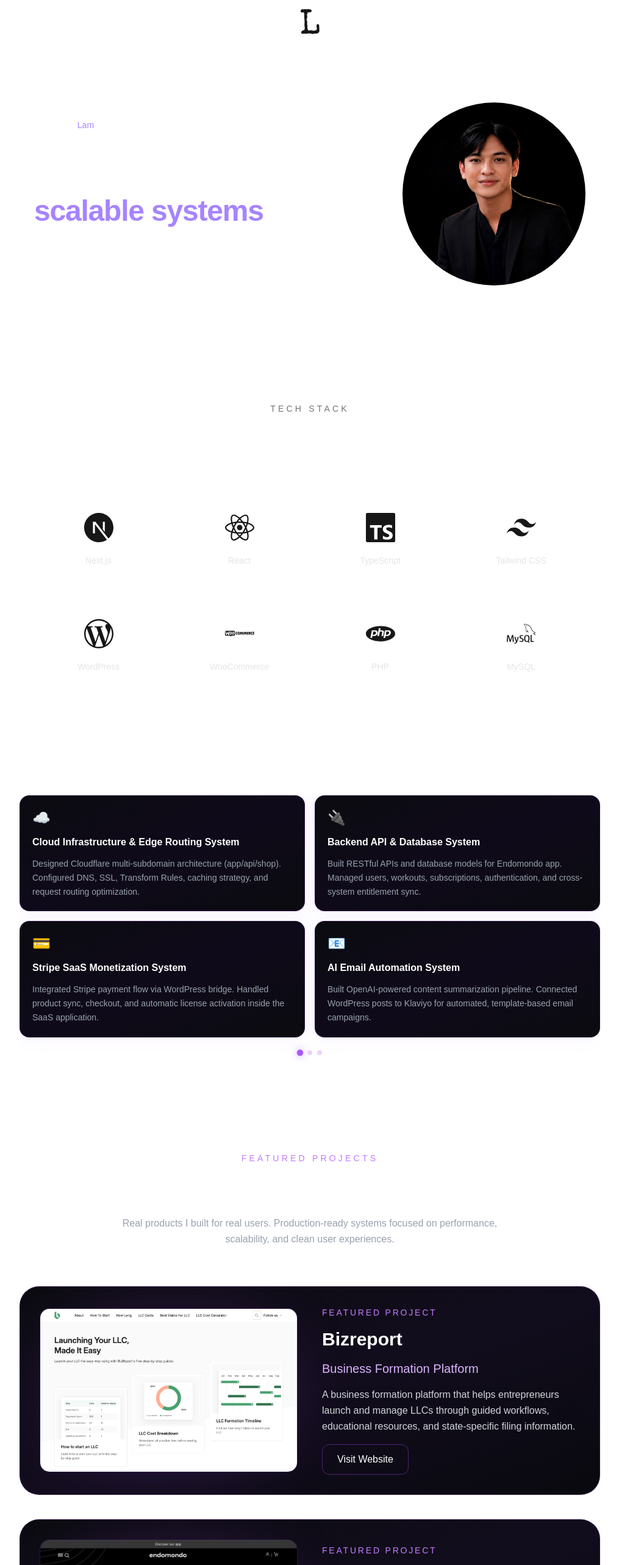
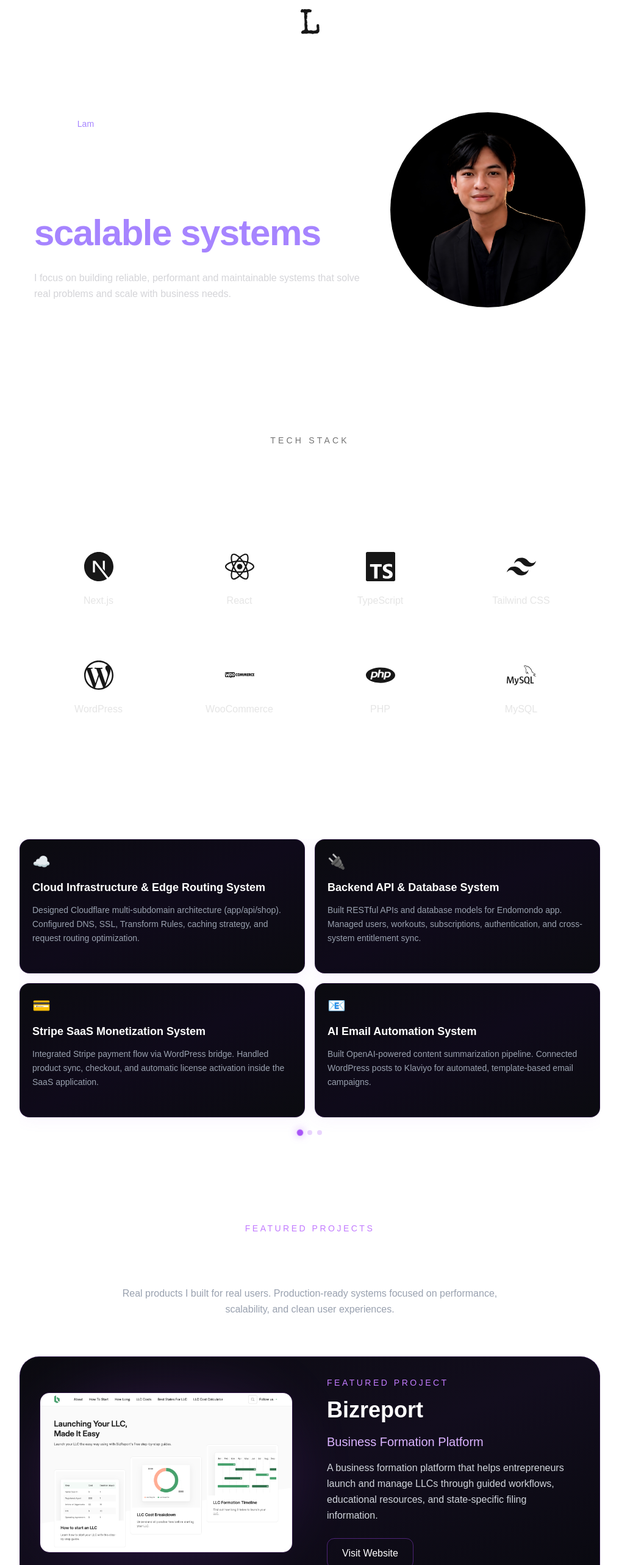
Before and after one commit to lamdev1902/my-portfolio, a Next.js app: page / in a window 1280 px wide. Shown: the top 2566 px of the page at 61% size, without its empty margins (132-1147 px from the left). Built offline with nearby package versions, Linux system fonts and the light colour scheme.

Commit message:
responsive

```diff
--- a/components/home/Experience.tsx
+++ b/components/home/Experience.tsx
@@ -12,41 +12,62 @@ import "swiper/css/pagination";
 
 function chunkArray<T>(arr: T[], size: number) {
   const result: T[][] = [];
+
   for (let i = 0; i < arr.length; i += size) {
     result.push(arr.slice(i, i + size));
   }
+
   return result;
 }
 
 export default function ExperienceSection() {
-  const slides = chunkArray(experienceData, 4);
+  // mobile: 1 card
+  // tablet: 2 cards
+  // desktop: 4 cards
+  const slides =
+    typeof window !== "undefined" && window.innerWidth < 768
+      ? chunkArray(experienceData, 1)
+      : typeof window !== "undefined" && window.innerWidth < 1024
+        ? chunkArray(experienceData, 2)
+        : chunkArray(experienceData, 4);
 
   return (
     <section className="w-full">
-      <h2 className="text-2xl font-bold mb-6 text-white">
+      <h2 className="mb-6 text-2xl font-bold text-white">
         Work Experience
       </h2>
 
-      {/* WRAPPER controls spacing */}
       <div className="space-y-6">
         <Swiper
           slidesPerView={1}
           spaceBetween={20}
           modules={[Pagination]}
           pagination={{ clickable: true }}
-          className="pb-20"
+          className="pb-16"
         >
           {slides.map((group, index) => (
             <SwiperSlide key={index}>
-              <div className="grid grid-cols-2 grid-rows-2 gap-4">
+              <div
+                className="
+                  grid
+                  grid-cols-1
+                  gap-4
+                  sm:grid-cols-2
+                  lg:grid-cols-2
+                "
+              >
                 {group.map((item, i) => {
                   const card = (
-                    <Card className="h-full flex flex-col gap-3">
-                      <div className="text-2xl">{item.icon}</div>
-                      <h3 className="font-semibold text-white">
+                    <Card className="flex h-full min-h-[220px] flex-col gap-3">
+                      <div className="text-2xl">
+                        {item.icon}
+                      </div>
+
+                      <h3 className="text-lg font-semibold text-white">
                         {item.title}
                       </h3>
-                      <p className="text-sm text-gray-400 leading-relaxed">
+
+                      <p className="text-sm leading-relaxed text-gray-400">
                         {item.description}
                       </p>
                     </Card>
@@ -75,8 +96,7 @@ export default function ExperienceSection() {
           ))}
         </Swiper>
 
-        {/* dots area - tạo khoảng cách rõ ràng */}
-        <div className="flex justify-center pt-6">
+        <div className="flex justify-center pt-2">
           <style jsx global>{`
             .swiper-pagination {
               position: relative !important;
--- a/components/home/Hero.tsx
+++ b/components/home/Hero.tsx
@@ -1,52 +1,57 @@
-import Image from 'next/image'
+import Image from "next/image";
 
 export default function Hero() {
   return (
     <section className="relative overflow-hidden text-white">
       {/* Glow */}
-      <div className="absolute left-0 top-1/2  -translate-y-1/2 rounded-full" />
+      <div className="absolute left-0 top-1/2 -translate-y-1/2 rounded-full" />
 
-      <div className="relative mx-auto flex max-w-7xl items-center justify-between px-6 py-20">
+      <div className="relative mx-auto flex max-w-7xl flex-col-reverse items-center justify-between gap-12 px-6 py-16 md:flex-row md:py-24">
 
         {/* Left */}
-
-
-        <div className="max-w-2xl">
+        <div className="max-w-2xl text-center md:text-left">
           <p className="mb-4 text-sm text-white">
             Hello! I am{" "}
             <span className="text-violet-400">Lam</span>
           </p>
 
-          <p className="mb-3 text-lg text-white">
+          <p className="mb-3 text-base text-white md:text-lg">
             A Full-stack Developer who builds end-to-end web applications
           </p>
 
-          <h1 className="text-3xl font-semibold leading-[1.05] tracking-tight md:text-5xl">
+          <h1 className="text-4xl font-semibold leading-tight tracking-tight sm:text-5xl md:text-6xl">
             Turning ideas into
             <br />
-            <span className="relative inline-block text-violet-400">
+            <span className="text-violet-400">
               scalable systems
             </span>
             .
           </h1>
 
-          <p className="mt-6 max-w-md md:text-1xl text-sm leading-relaxed text-white">
+          <p className="mt-6 max-w-xl text-sm leading-relaxed text-zinc-300 md:text-base">
             I focus on building reliable, performant and maintainable systems
             that solve real problems and scale with business needs.
           </p>
         </div>
-        <div className="relative">
+
+        {/* Right */}
+        <div className="relative flex-shrink-0">
           <Image
             src="/images/avt5.png"
-              width={300}
-              height={300}
-              quality={100}
-              alt="avatar"
-              style={{
-                borderRadius: "50%",
-                objectFit: "cover"
-              }}
-              className=""
+            width={320}
+            height={320}
+            quality={100}
+            alt="avatar"
+            className="
+              h-[220px]
+              w-[220px]
+              rounded-full
+              object-cover
+              sm:h-[260px]
+              sm:w-[260px]
+              md:h-[320px]
+              md:w-[320px]
+            "
           />
         </div>
       </div>
--- a/components/home/Project.tsx
+++ b/components/home/Project.tsx
@@ -8,7 +8,8 @@ const projects = [
     title: "Bizreport",
     label: "Featured Project",
     subtitle: "Business Formation Platform",
-    description:"A business formation platform that helps entrepreneurs launch and manage LLCs through guided workflows, educational resources, and state-specific filing information.",
+    description:
+      "A business formation platform that helps entrepreneurs launch and manage LLCs through guided workflows, educational resources, and state-specific filing information.",
     image: "/images/biz2.png",
     link: "https://bizreport.com",
   },
@@ -25,44 +26,89 @@ const projects = [
 
 export default function ProjectSection() {
   return (
-    <section className="w-full py-24">
+    <section className="w-full py-16 sm:py-20 lg:py-24">
       {/* HEADER */}
-      <div className="text-center mb-16">
-        <p className="text-sm tracking-[0.3em] uppercase text-purple-400 mb-4">
+      <div className="mb-12 text-center sm:mb-16">
+        <p
+          className="
+            mb-4
+            text-xs sm:text-sm
+            uppercase
+            tracking-[0.25em]
+            text-purple-400
+          "
+        >
           Featured Projects
         </p>
 
-        <h2 className="text-5xl font-bold text-white mb-5">
+        <h2
+          className="
+            mb-4 sm:mb-5
+            text-3xl sm:text-4xl lg:text-5xl
+            font-bold
+            text-white
+          "
+        >
           Selected Work
         </h2>
 
-        <p className="max-w-2xl mx-auto text-gray-400 leading-relaxed">
+        <p
+          className="
+            mx-auto
+            max-w-2xl
+            px-2
+            text-sm sm:text-base
+            leading-relaxed
+            text-gray-400
+          "
+        >
           Real products I built for real users. Production-ready systems
           focused on performance, scalability, and clean user experiences.
         </p>
       </div>
 
       {/* PROJECTS */}
-      <div className="space-y-10">
+      <div className="space-y-6 sm:space-y-8 lg:space-y-10">
   {projects.map((project, index) => (
     <div
       key={index}
       className="
         relative overflow-hidden
-              rounded-[32px]
+        rounded-2xl lg:rounded-[32px]
         border border-purple-500/20
         bg-gradient-to-br
         from-[#0b0b10]
         via-[#120d1d]
         to-[#09090f]
-              p-8
+        p-4 sm:p-6 lg:p-8
       "
     >
-            <div className="grid lg:grid-cols-2 gap-10 items-center">
+      <div
+        className={`
+          grid
+          grid-cols-1 lg:grid-cols-2
+          items-center
+          gap-8 lg:gap-14
+
+          ${
+            index % 2 !== 0
+              ? "lg:[&>*:first-child]:order-2"
+              : ""
+          }
+        `}
+      >
         {/* IMAGE */}
         <div className="relative">
           {/* glow */}
-                <div className="absolute inset-0 bg-purple-500/20 blur-3xl scale-90 rounded-full" />
+          <div
+            className="
+              absolute inset-0
+              rounded-full
+              bg-purple-500/20
+              blur-3xl
+              scale-90
+            "
+          />
 
           <div
             className="
@@ -75,12 +121,15 @@ export default function ProjectSection() {
             <Image
               src={project.image}
               alt={project.title}
-                    width={400}
-                    height={400}
+              width={1200}
+              height={800}
+              priority
               className="
-                      w-full h-auto object-cover
-                      transition duration-500
-                      hover:scale-[1.02]
+                w-full h-auto
+                object-cover
+
+                transition-all duration-500
+                hover:scale-[1.03]
               "
             />
           </div>
@@ -88,48 +137,77 @@ export default function ProjectSection() {
 
         {/* CONTENT */}
         <div className="relative z-10">
-                <p className="text-sm uppercase tracking-[0.2em] text-purple-400 mb-4">
+          <p
+            className="
+              mb-3
+              text-xs sm:text-sm
+              uppercase
+              tracking-[0.25em]
+              text-purple-400
+            "
+          >
             {project.label}
           </p>
 
-                <h3 className="text-3xl font-bold text-white mb-4">
+          <h3
+            className="
+              mb-4
+              text-2xl sm:text-3xl lg:text-4xl
+              font-bold
+              leading-tight
+              text-white
+            "
+          >
             {project.title}
           </h3>
 
-                <p className="text-xl text-purple-300 mb-4">
+          <p
+            className="
+              mb-4
+              text-base sm:text-lg lg:text-xl
+              text-purple-300
+            "
+          >
             {project.subtitle}
           </p>
 
-                <div
+          <p
             className="
-                    rounded-2xl
-                    backdrop-blur-xl
-                    mb-4
+              mb-6
+              text-sm sm:text-base
+              leading-relaxed
+              text-gray-300
             "
           >
-                  <p className="text-gray-300 leading-relaxed">
             {project.description}
           </p>
-                </div>
 
-                {/* BUTTON */}
-                <div className="flex items-center gap-4">
           <Link
             href={project.link}
             target="_blank"
             className="
-                      inline-flex items-center gap-2
-                      px-6 py-3
+              inline-flex items-center justify-center
+
+              w-full sm:w-auto
+
               rounded-xl
               border border-purple-500/40
+
+              px-5 py-3
+              sm:px-6
+
+              text-sm sm:text-base
+              font-medium
               text-white
+
               transition-all duration-300
+
               hover:bg-purple-500/10
+              hover:border-purple-400
             "
           >
             Visit Website
           </Link>
-                </div>
         </div>
       </div>
     </div>
--- a/components/home/TechStack.tsx
+++ b/components/home/TechStack.tsx
@@ -4,31 +4,88 @@ import { technologies } from "@/components/features/technologies/data/technology
 
 export default function TechStack() {
   return (
-    <section className="py-28">
-      <div className="mx-auto max-w-7xl px-6">
-        <div className="mb-16 text-center">
-          <p className="mb-4 text-sm uppercase tracking-[0.3em] text-neutral-500">
+    <section className="py-16 sm:py-20 lg:py-28">
+      <div className="mx-auto max-w-7xl px-4 sm:px-6">
+        {/* HEADER */}
+        <div className="mb-12 text-center sm:mb-16">
+          <p
+            className="
+              mb-4
+              text-xs sm:text-sm
+              uppercase
+              tracking-[0.3em]
+              text-neutral-500
+            "
+          >
             Tech Stack
           </p>
 
-          <h2 className="text-4xl font-bold text-white md:text-5xl">
+          <h2
+            className="
+              text-3xl sm:text-4xl lg:text-5xl
+              font-bold
+              leading-tight
+              text-white
+            "
+          >
             Technologies I Work With
           </h2>
         </div>
 
-        <div className="grid grid-cols-2 gap-5 md:grid-cols-4">
+        {/* GRID */}
+        <div
+          className="
+            grid
+            grid-cols-2
+            gap-4 sm:gap-5
+            md:grid-cols-3
+            lg:grid-cols-4
+          "
+        >
           {technologies.map((tech) => {
             const Icon = tech.icon;
 
             return (
               <div
                 key={tech.name}
-                className="group rounded-3xl border border-white/10 bg-white/[0.03] p-8 transition duration-300 hover:-translate-y-1 hover:border-white/20 hover:bg-white/[0.05]"
+                className="
+                  group
+                  rounded-2xl sm:rounded-3xl
+                  border border-white/10
+                  bg-white/[0.03]
+
+                  p-5 sm:p-6 lg:p-8
+
+                  transition-all duration-300
+
+                  hover:-translate-y-1
+                  hover:border-purple-500/30
+                  hover:bg-white/[0.05]
+                "
               >
-                <div className="flex flex-col items-center">
-                  <Icon className="mb-5 text-5xl  transition duration-300 group-hover:scale-110" />
+                <div className="flex flex-col items-center text-center">
+                  {/* ICON */}
+                  <div
+                    className="
+                      mb-4 sm:mb-5
 
-                  <h3 className="text-sm font-medium text-neutral-200">
+                      text-4xl sm:text-5xl
+
+                      transition duration-300
+                      group-hover:scale-110
+                    "
+                  >
+                    <Icon />
+                  </div>
+
+                  {/* NAME */}
+                  <h3
+                    className="
+                      text-xs sm:text-sm lg:text-base
+                      font-medium
+                      text-neutral-200
+                    "
+                  >
                     {tech.name}
                   </h3>
                 </div>
```
Lines whose indentation alone changed are shown as unchanged.
